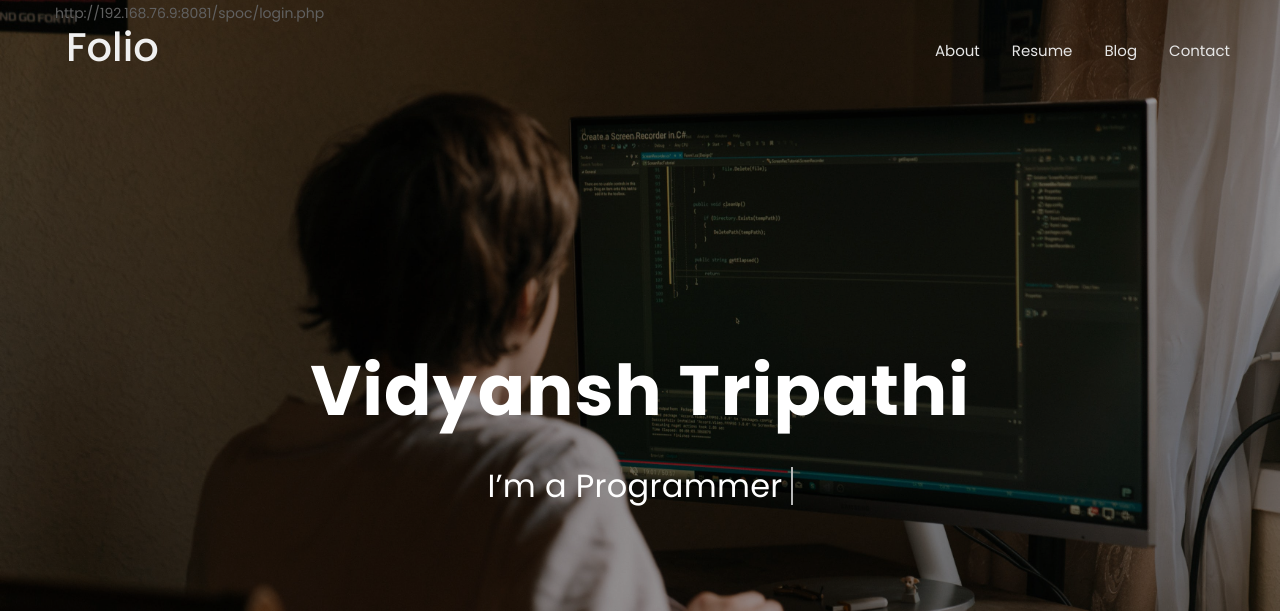
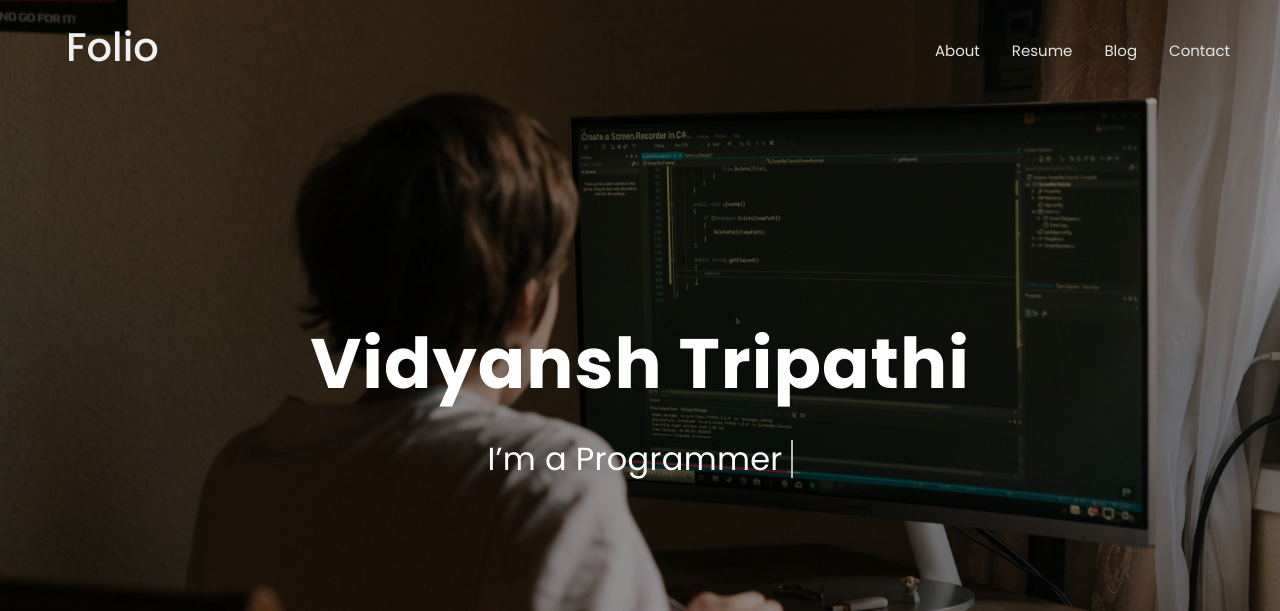
Before and after one commit to vidyansh07/Portfolio, a plain HTML site: page index.html in a window 1280 px wide. Shown: the top 611 px of the page. Drawn offline with Linux system fonts and the light colour scheme; files that its build step writes are made by us from their sources; files whose address does not match are found by name.

Commit message:
Update index.html

```diff
--- a/index.html
+++ b/index.html
@@ -63,7 +63,6 @@
   <!-- Home-->
   <section class="home-area element-cover-bg" id="home" style="background-image:url(img/background.jpg)">
     <div class="container h-100">
-       http://192.168.76.9:8081/spoc/login.php
       <div class="row h-100 align-items-center justify-content-center">
         <div class="col-12 col-lg-8 home-content text-center">
           <h1 class="home-name"><span>Vidyansh Tripathi</span></h1>
```
